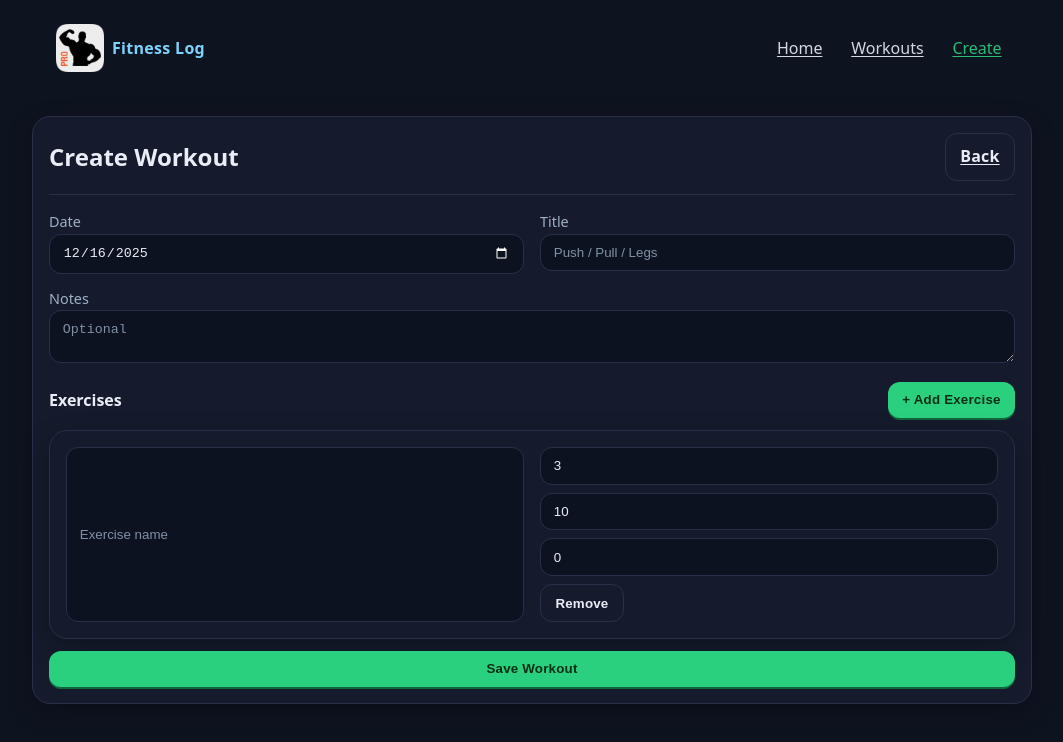
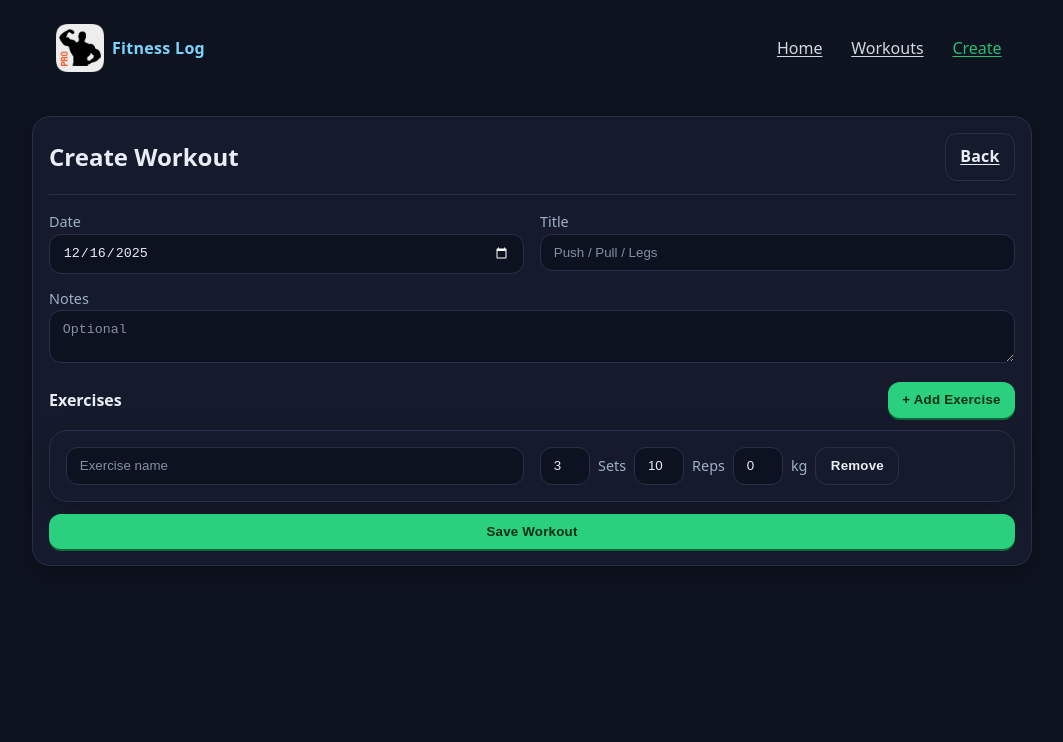
Before and after one commit to OpabekDastan/FitnessApp, a Vue app in the folder FitnessApp/: page /workouts/create in a window 1280 px wide. Shown: the top 742 px of the page, without its empty margins (108-1171 px from the left). Built offline with nearby package versions, Linux system fonts and the light colour scheme.

Commit message:
add func edit

```diff
--- a/FitnessApp/src/App.vue
+++ b/FitnessApp/src/App.vue
@@ -22,6 +22,7 @@
 
 <script setup>
 import logo from './assets/fitness-logo.png'
+
 </script>
 
 <style scoped>
--- a/FitnessApp/src/components/WorkoutCard.vue
+++ b/FitnessApp/src/components/WorkoutCard.vue
@@ -6,6 +6,7 @@
         <div class="small">{{ workout.date }}</div>
       </div>
       <div class="row" style="gap:8px">
+        <router-link class="btn ghost" :to="{name:'edit-workout', params:{id:workout.id}}">Edit</router-link>
         <router-link class="btn ghost" :to="{name:'workout-detail', params:{id:workout.id}}">Open</router-link>
         <button class="btn ghost" @click="$emit('delete', workout.id)">Delete</button>
       </div>
--- a/FitnessApp/src/components/WorkoutForm.vue
+++ b/FitnessApp/src/components/WorkoutForm.vue
@@ -1,6 +1,6 @@
 <template>
   <form @submit.prevent="submit">
-    <div class="grid" style="gap:12px">
+    <div class="grid" style="gap: 12px">
       <div class="grid grid-2">
         <div>
           <label class="small">Date</label>
@@ -16,7 +16,7 @@
             required
             @input="errors.title = null"
           />
-          <p v-if="errors.title" class="error-message small">{{ errors.title }}</p>
+          <p v-show="errors.title" class="error-message small">{{ errors.title }}</p>
         </div>
       </div>
 
@@ -25,7 +25,7 @@
         <textarea class="input" rows="2" v-model="form.notes" placeholder="Optional"></textarea>
       </div>
 
-      <div class="row" style="justify-content:space-between">
+      <div class="row" style="justify-content: space-between">
         <strong>Exercises</strong>
         <button class="btn" type="button" @click="addExercise">+ Add Exercise</button>
       </div>
@@ -33,43 +33,80 @@
       <div v-for="(e, idx) in form.exercises" :key="idx" class="card">
         <div class="grid grid-2">
           <input class="input" v-model="e.name" placeholder="Exercise name" required />
-          <div class="row" style="gap:8px">
-            <input class="input" type="number" min="1" v-model.number="e.sets" placeholder="Sets" required />
-            <input class="input" type="number" min="1" v-model.number="e.reps" placeholder="Reps" required />
-            <input class="input" type="number" min="0" step="0.5" v-model.number="e.weight" placeholder="Weight (kg)" />
+          <div class="row" style="gap: 8px">
+            <input
+              class="input"
+              type="text"
+              min="1"
+              v-model="e.sets"
+              style="width: 50px"
+              title="Sets"
+            />
+            <span class="small">Sets</span>
+            <input
+              class="input"
+              type="text"
+              min="1"
+              v-model="e.reps"
+              style="width: 50px"
+              title="Reps"
+            />
+            <span class="small">Reps</span>
+            <input
+              class="input"
+              type="text"
+              min="0"
+              v-model="e.weight"
+              style="width: 50px"
+              title="Weight (kg)"
+            />
+            <span class="small">kg</span>
             <button class="btn ghost" type="button" @click="removeExercise(idx)">Remove</button>
           </div>
         </div>
       </div>
 
-      <button class="btn">Save Workout</button>
+      <button class="btn">{{ form.id ? 'Update Workout' : 'Save Workout' }}</button>
     </div>
   </form>
 </template>
 
 <script setup>
-import { reactive } from 'vue'
+import { reactive, watch } from 'vue' // Добавляем watch
 import { useWorkoutStore } from '../stores/workoutStore'
 
+// Добавляем пропс для приема начальных данных (для режима редактирования)
+const props = defineProps({
+  initialData: {
+    type: Object,
+    default: null, // По умолчанию null, если это форма создания
+  },
+})
+
 const emit = defineEmits(['saved'])
-const { addWorkout } = useWorkoutStore()
+// Добавляем updateWorkout
+const { addWorkout, updateWorkout } = useWorkoutStore()
 
-const form = reactive({
-  date: new Date().toISOString().slice(0,10),
+// Определяем базовое/пустое состояние формы
+const baseForm = {
+  date: new Date().toISOString().slice(0, 10),
   title: '',
   notes: '',
-  exercises: [{ name:'', sets:3, reps:10, weight:0 }]
-})
+  exercises: [{ name: '', sets: 3, reps: 10, weight: 0 }],
+}
+
+// Устанавливаем реактивное состояние формы: либо данные из пропса, либо базовое состояние
+const form = reactive(props.initialData ? JSON.parse(JSON.stringify(props.initialData)) : baseForm)
 
 const errors = reactive({
   title: null,
 })
 
-function addExercise(){
-  form.exercises.push({ name:'', sets:3, reps:10, weight:0 })
+function addExercise() {
+  form.exercises.push({ name: '', sets: 3, reps: 10, weight: 0 })
 }
-function removeExercise(i){
-  form.exercises.splice(i,1)
+function removeExercise(i) {
+  form.exercises.splice(i, 1)
 }
 
 function validateForm() {
@@ -84,27 +121,30 @@ function validateForm() {
   return isValid
 }
 
-function submit(){
+function submit() {
   if (!validateForm()) {
     return
   }
 
-  const id = addWorkout(JSON.parse(JSON.stringify(form)))
+  let id
+  const dataToSave = JSON.parse(JSON.stringify(form))
+
+  // КЛЮЧЕВАЯ ЛОГИКА: Режим Редактирования (если есть ID)
+  if (dataToSave.id) {
+    updateWorkout(dataToSave) // Вызываем действие обновления
+    id = dataToSave.id
+  } else {
+    // Режим Создания
+    id = addWorkout(dataToSave)
+    // Сброс формы (только для режима создания)
+    Object.assign(form, baseForm)
+  }
+
+  // Перенаправляем на страницу деталей
   emit('saved', id)
-  form.title = ''
-  form.notes = ''
-  form.exercises = [{ name:'', sets:3, reps:10, weight:0 }]
 }
 </script>
 
 <style scoped>
-.input-error {
-  border-color: var(--danger) !important;
-  box-shadow: 0 0 0 3px color-mix(in oklab, var(--danger), transparent 80%),
-    0 0 0 1px color-mix(in oklab, var(--danger), transparent 40%) !important;
-}
-.error-message {
-  color: var(--danger);
-  margin-top: 4px;
-}
+/* ... (стили остаются прежними) ... */
 </style>
--- /dev/null
+++ b/FitnessApp/src/pages/EditWorkout.vue
@@ -0,0 +1,47 @@
+<template>
+  <section class="grid" style="gap:20px">
+    <div v-if="workout" class="card">
+      <div class="row" style="justify-content:space-between">
+        <h2 style="margin:0">Edit Workout: {{ workout.title }}</h2>
+        <router-link class="btn ghost" :to="{ name: 'workout-detail', params: { id } }">Cancel</router-link>
+      </div>
+      <hr />
+
+      <WorkoutForm :initialData="workout" @saved="goToDetail" />
+
+    </div>
+
+    <div v-else class="card center" style="min-height: 50vh; text-align: center;">
+        <h2 style="margin-top: 0;">Workout not found</h2>
+        <p class="lead">The workout you are trying to edit does not exist.</p>
+        <router-link class="btn" to="/workouts">Go to Workouts</router-link>
+    </div>
+  </section>
+</template>
+
+<script setup>
+import { computed } from 'vue'
+import { useRouter } from 'vue-router'
+import { useWorkoutStore } from '../stores/workoutStore'
+import WorkoutForm from '../components/WorkoutForm.vue'
+
+// Принимаем 'id' из маршрута через props (благодаря props: true в роутере)
+const props = defineProps({
+    id: String
+})
+
+const router = useRouter()
+const store = useWorkoutStore()
+
+// Вычисляемое свойство для поиска тренировки в Pinia Store
+const workout = computed(() => store.getWorkout(props.id))
+
+function goToDetail(id){
+  // После сохранения (обновления) перенаправляем пользователя на страницу деталей
+  router.push({ name: 'workout-detail', params: { id } })
+}
+</script>
+
+<style scoped>
+/* Стили не требуются */
+</style>
--- a/FitnessApp/src/router/index.js
+++ b/FitnessApp/src/router/index.js
@@ -6,6 +6,9 @@ const routes = [
   { path: '/workouts', name: 'workouts-list', component: () => import('../pages/Workouts.vue') },
 
   { path: '/workouts/create', name: 'create-workout', component: () => import('../pages/CreateWorkout.vue') },
+
+
+  { path: '/workouts/edit/:id', name: 'edit-workout', component: () => import('../pages/EditWorkout.vue'), props: true },
 
   { path: '/workouts/:id', name: 'workout-detail', component: () => import('../pages/WorkoutDetail.vue'), props: true },
 
--- a/FitnessApp/src/stores/workoutStore.js
+++ b/FitnessApp/src/stores/workoutStore.js
@@ -35,6 +35,14 @@ export const useWorkoutStore = defineStore('workouts', () => {
   workouts.value.unshift(item)
   return item.id
 }
+
+  function updateWorkout(updatedWorkout) {
+    const index = workouts.value.findIndex(w => w.id === updatedWorkout.id);
+    if (index !== -1) {
+
+      workouts.value[index] = updatedWorkout;
+    }
+  }
   function deleteWorkout(id) {
     const i = workouts.value.findIndex((w) => w.id === id)
     if (i !== -1) workouts.value.splice(i, 1)
@@ -76,6 +84,7 @@ export const useWorkoutStore = defineStore('workouts', () => {
   return {
     workouts,
     totalWorkouts,
+    updateWorkout,
     addWorkout,
     deleteWorkout,
     getWorkout,
--- a/FitnessApp/src/style.css
+++ b/FitnessApp/src/style.css
@@ -43,13 +43,16 @@ html {
 
 body {
   margin: 0;
-  background: var(--bg);
+
   color: var(--text);
   font-family: ui-sans-serif, system-ui, -apple-system, "Segoe UI", Roboto, Inter, Arial, "Noto Sans";
   line-height: 1.55;
+  background: var(--bg);
   -webkit-font-smoothing: antialiased;
   -moz-osx-font-smoothing: grayscale;
+
 }
+
 
 ::selection {
   background: color-mix(in oklab, var(--accent) 30%, transparent);
```
Also changed, not shown: FitnessApp/src/assets/left_background.jfif (added).
